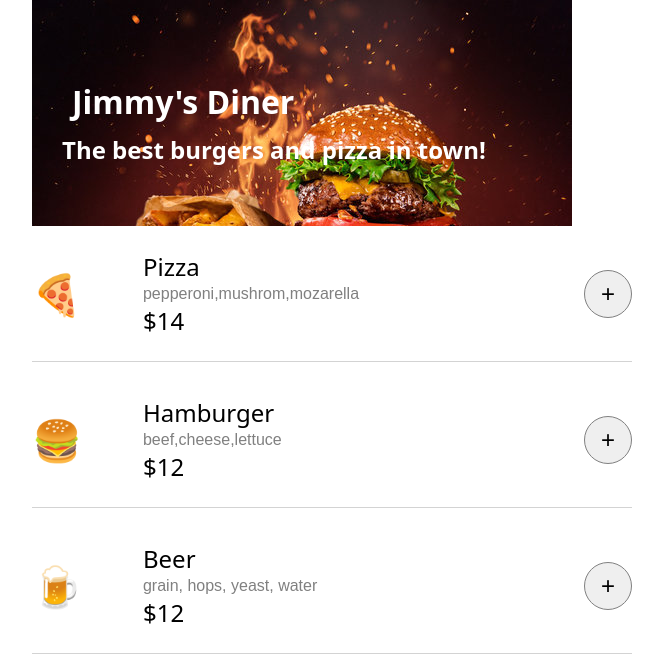
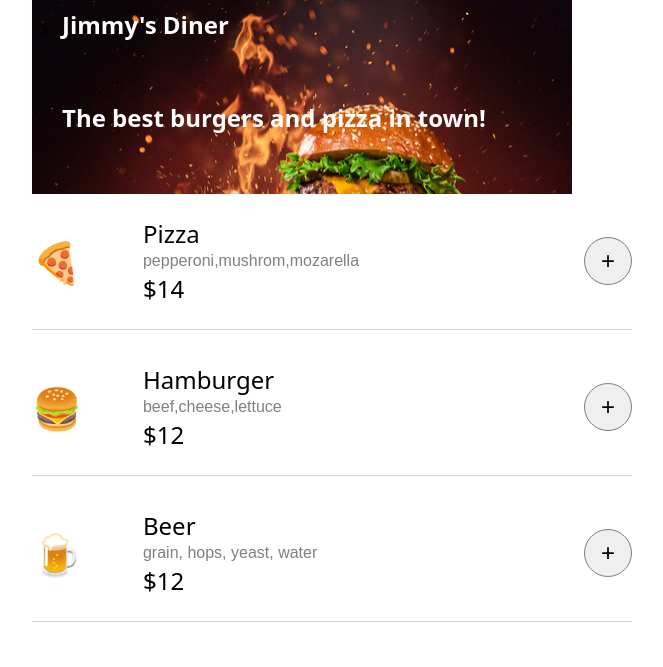
Before and after one commit to sujay1601/foodordering, a website built with Vite: page index.html in a window 1280 px wide. Shown: the whole page, without its empty margins (308-971 px from the left). Built offline with nearby package versions, Linux system fonts and the light colour scheme; a web font is replaced by a local one.

Commit message:
Update index.html

```diff
--- a/index.html
+++ b/index.html
@@ -8,7 +8,7 @@
     </head>
     <body>
     <header>
-        <h1>Jimmy's Diner</h1>
+        <h2>Jimmy's Diner</h2>
         <h2>The best burgers and pizza in town!</h2>
     </header>
     <main class="menu" id="menu"></main>
```
